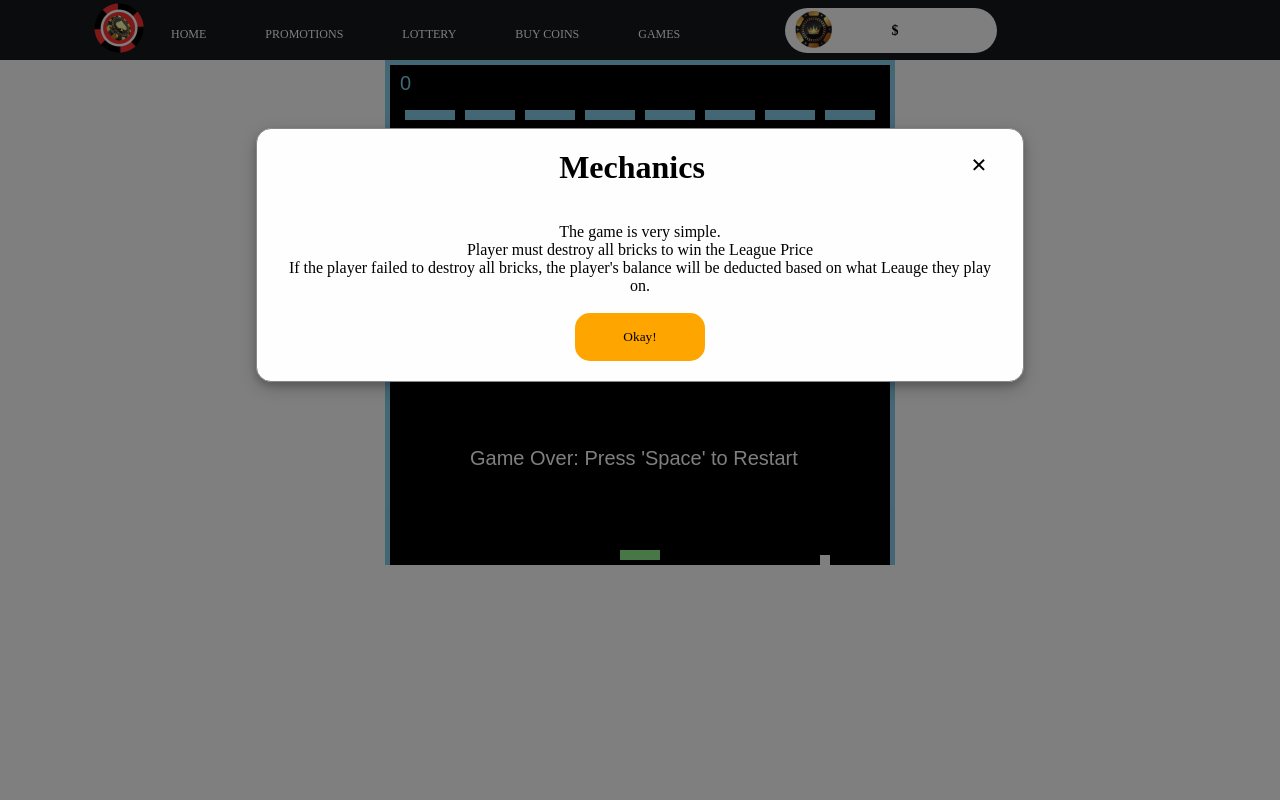
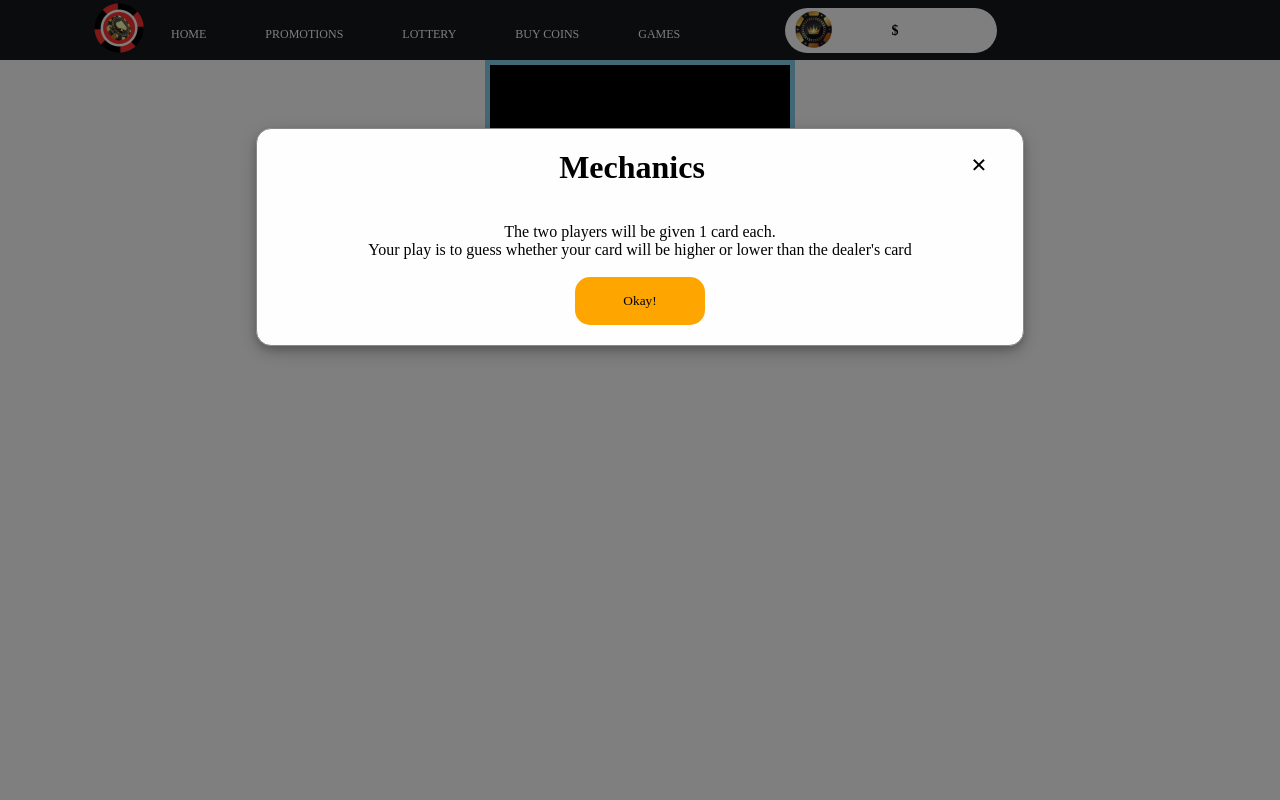
Before and after one commit to notmhyk/Fortune-Casino-Finals, a Flask app: template templates/games/brick-breaker.html in a window 1280 px wide. Run offline with Flask 3, Linux system fonts and the light colour scheme; the template is opened without the code that fills it, so the values that code supplies are empty.

Commit message:
brick breaker complete

```diff
--- a/static/script.js
+++ b/static/script.js
@@ -649,6 +649,21 @@ function openPopUpBet(game) {
         buildDeck();
         shuffleDeck();
         startGame();
+    } else if (game == 'brick') {
+        board = document.getElementById("board");
+        board.height = boardHeight;
+        board.width = boardWidth;
+        context = board.getContext("2d"); //used for drawing on the board
+
+        //draw initial player
+        context.fillStyle="skyblue";
+        context.fillRect(player.x, player.y, player.width, player.height);
+
+        requestAnimationFrame(update);
+        document.addEventListener("keydown", movePlayer);
+
+        //create blocks
+        createBlocks();
     }
     document.getElementById("popUp-bet").style.display = "block";
     document.getElementById("mechanics").style.display = "block";
--- a/templates/games/brick-breaker.html
+++ b/templates/games/brick-breaker.html
@@ -7,49 +7,55 @@
     <canvas id="board"></canvas>
     <div id="popUp" class="popup-game">
         <div class="popup-content-game">
-            <span class="close-game" onclick="closePopUpGame()">&times;</span>
+            <span class="close-game" onclick="onClickExit()">&times;</span>
             <h1 id="mechanics">Mechanics <br> <br></h1>
-            <p id="instruction">The game is very simple. <br> Player must destroy all bricks to win the League Price <br>If the player failed to destroy all bricks, the player's balance will be deducted based on what Leauge they play on. <br> <br></p>
-            <button id="play-the-game" onclick="openPopUpBet()">Okay!</button>
+            <p id="instruction">The two players will be given 1 card each. <br> Your play is to guess whether your card will be higher or lower than the dealer's card <br> <br></p>
+            <button id="play-the-game" onclick="openPopUpBet('brick')">Okay!</button>
         </div>
     </div>
 
     <div id="popUp-bet" class="popup-bet">
         <div class="popup-content-bet">
-            <span class="close-bet" onclick="closePopUpBet()">&times;</span>
-            <h1 id="mechanics">Choose your League</h1>
+            <span class="close-bet" onclick="onClickExit()">&times;</span>
+            <h1 id="mechanics">YOUR BET!</h1>
             <div id="bet-wrapper" class="bet-wrapper">
                 <div class="bet-container">
-                    <img src="static/images/100-bet.png" onclick="(onClickBet(100))" alt="">
+                    <img src="static/images/100-bet.png" onclick="(onClickBet(100, this.src))" alt="">
                 </div>
                 <div class="bet-container">
-                    <img src="static/images/200-bet.png" onclick="(onClickBet(200))" alt="">
+                    <img src="static/images/200-bet.png" onclick="(onClickBet(200, this.src))" alt="">
                 </div>
                 <div class="bet-container">
-                    <img src="static/images/300-bet.png" onclick="(onClickBet(300))" alt="">
+                    <img src="static/images/300-bet.png" onclick="(onClickBet(300, this.src))" alt="">
                 </div>
                 <div class="bet-container">
-                    <img src="static/images/400-bet.png" onclick="(onClickBet(400))" alt="">
+                    <img src="static/images/400-bet.png" onclick="(onClickBet(400, this.src))" alt="">
                 </div>
                 <div class="bet-container">
-                    <img src="static/images/500-bet.png" onclick="(onClickBet(500))" alt="">
+                    <img src="static/images/500-bet.png" onclick="(onClickBet(500, this.src))" alt="">
                 </div>
                 <div class="bet-container">
-                    <img src="static/images/all-in-bet.png" onclick="(onClickBet('all-in'))" alt="">
+                    <img src="static/images/all-in-bet.png" onclick="(onClickBet('all-in', this.src))" alt="">
                 </div>
             </div>
-            <button id="play-the-game" onclick="closePopUpBet()">Play!</button>
+            <!-- <button id="play-the-game" onclick="onClickBet()">Play!</button> -->
         </div>
+    </div>
+
+    <div class="bet-user">
+        <h1>Your Bet: <span id="user-bet"></span></h1>
+        <img src="" alt="" id="bet-img">
+        <h2 id="change-bet">Good Luck!</h2>
     </div>
 </body>
 <script>
     let board;
     let boardWidth = 500;
-    let boardHeight = 500;
+    let boardHeight = 550;
     let context;
 
     //players
-    let playerWidth = 40; //500 for testing, 80 normal
+    let playerWidth = 80; //500 for testing, 80 normal
     let playerHeight = 10;
     let playerVelocityX = 20; //move 10 pixels each time
 
@@ -62,10 +68,10 @@
     }
 
     //ball
-    let ballWidth = 10;
-    let ballHeight = 10;
-    let ballVelocityX = 5; //15 for testing, 3 normal
-    let ballVelocityY = 4; //10 for testing, 2 normal
+    let ballWidth = 5;
+    let ballHeight = 5;
+    let ballVelocityX = 3; //15 for testing, 3 normal
+    let ballVelocityY = 2; //10 for testing, 2 normal
 
     let ball = {
         x : boardWidth/2,
@@ -94,20 +100,7 @@
 
     window.onload = function() {
         openPopUpGame();
-        board = document.getElementById("board");
-        board.height = boardHeight;
-        board.width = boardWidth;
-        context = board.getContext("2d"); //used for drawing on the board
 
-        //draw initial player
-        context.fillStyle="skyblue";
-        context.fillRect(player.x, player.y, player.width, player.height);
-
-        requestAnimationFrame(update);
-        document.addEventListener("keydown", movePlayer);
-
-        //create blocks
-        createBlocks();
     }
 
     function update() {
@@ -149,6 +142,7 @@
             context.font = "20px sans-serif";
             context.fillText("Game Over: Press 'Space' to Restart", 80, 400);
             gameOverBrick = true;
+            deductBetFromBalance(amountBet);
         }
 
         //blocks
@@ -176,7 +170,9 @@
         if (blockCount == 0) {
             score += 100*blockRows*blockColumns; //bonus points :)
             blockRows = Math.min(blockRows + 1, blockMaxRows);
-            createBlocks();
+            // createBlocks();
+            gameOverBrick = true;
+            addBetToBalance(amountBet);
         }
 
         //score
```
Also changed, not shown: instance/database.db.
